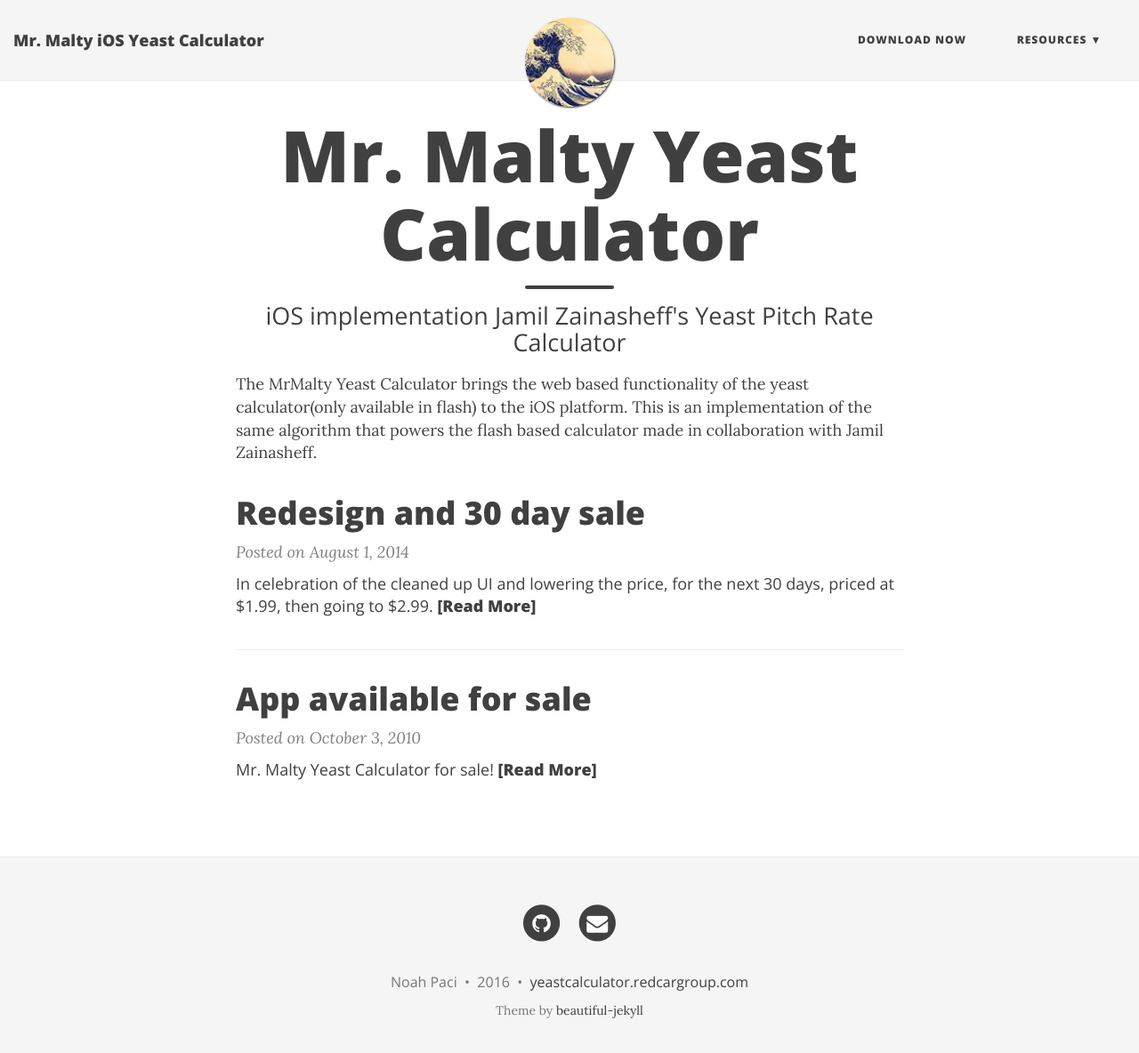
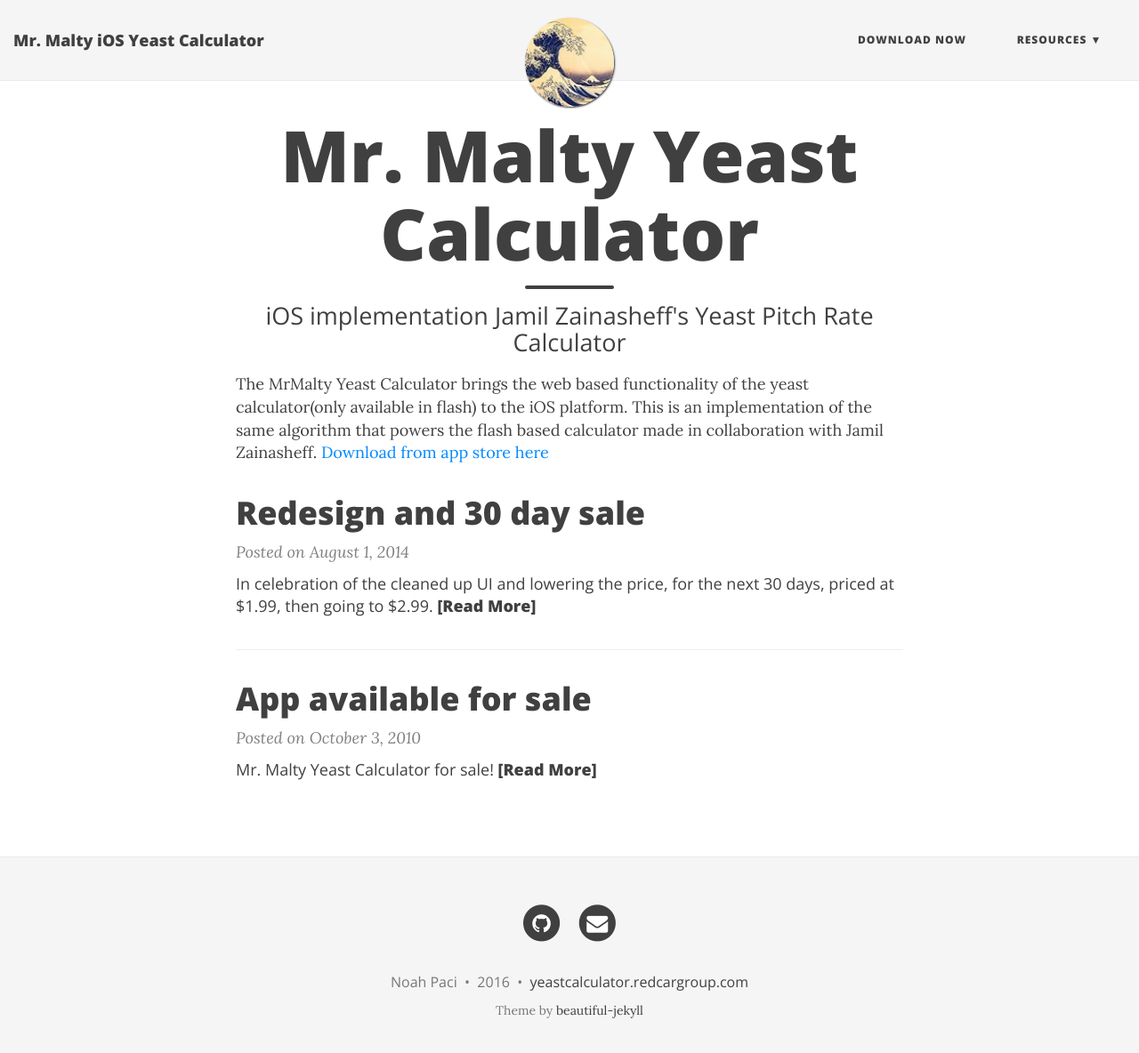
Before and after one commit to np0x/www_yeastcaclulatorapp, a Jekyll site: the page built from index.html, in a window 1280 px wide and 1197 px high. Shown: the top 1184 px of the window at 89% size. Built offline with Jekyll 4.4.1, drawn with Linux system fonts in a browser that asks for light colours; nearby versions of some CDN libraries; the list of posts is cut into pages by our own code.

Commit message:
incr commit

```diff
--- a/index.html
+++ b/index.html
@@ -5,6 +5,8 @@
 ---
 
 The MrMalty Yeast Calculator brings the web based functionality of the yeast calculator(only available in flash) to the iOS platform. This is an implementation of the same algorithm that powers the flash based calculator made in collaboration with Jamil Zainasheff.
+
+<a href="https://itunes.apple.com/us/app/mrmalty-yc/id395067842?mt=8">Download from app store here</a>
 
 
 <div class="posts-list">
```
